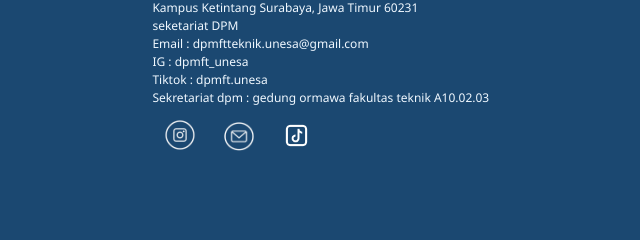
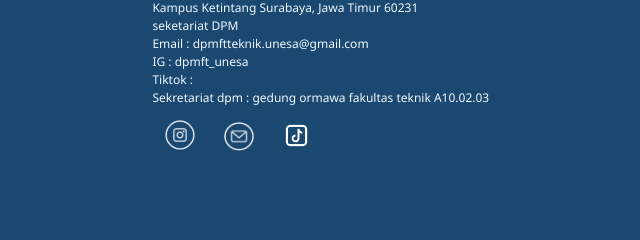
Before and after one commit to rakategar/DPMFT, a plain HTML site: page index.html in a window 1280 px wide. Shown: the part 1488-1728 px from the top of the page, 566-1206 px from the left. Drawn offline with nearby package versions, Linux system fonts and the light colour scheme.

Commit message:
modified:   index.html

```diff
--- a/index.html
+++ b/index.html
@@ -127,7 +127,7 @@
             <p>seketariat DPM</p>
             <p>Email : dpmftteknik.unesa@gmail.com </p>
             <p>IG : dpmft_unesa</p>
-            <p>Tiktok : dpmft.unesa</p>
+            <p>Tiktok : </p>
             <p>Sekretariat dpm : gedung ormawa fakultas teknik A10.02.03</p>
                 <a href="https://www.instagram.com/dpmft_unesa/" target="_blank">
                     <img class="sosmed1" src="img/ig_1-removebg-preview.png" width="42" height="42" />
```
